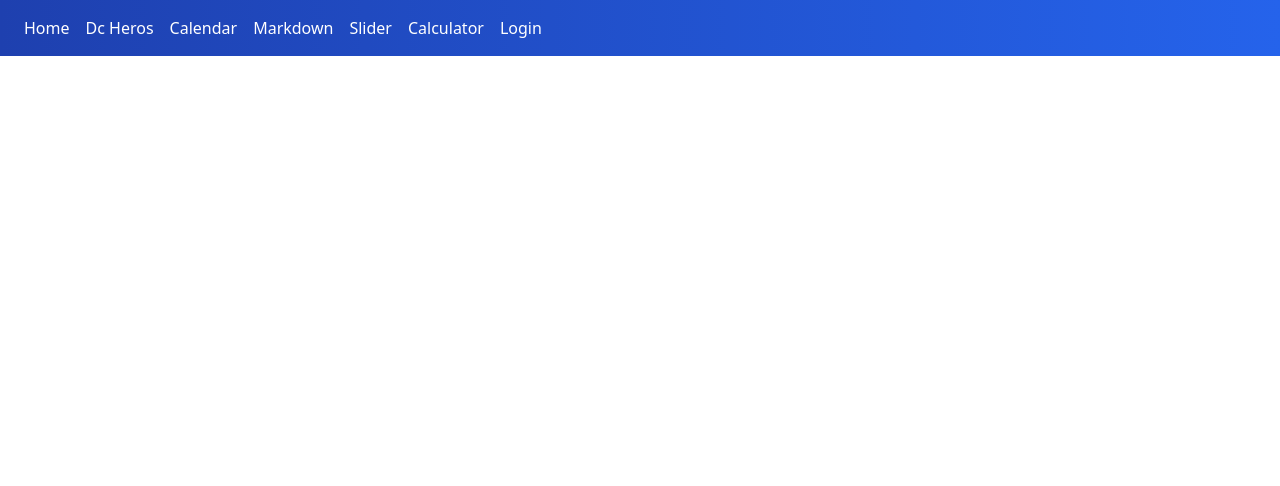
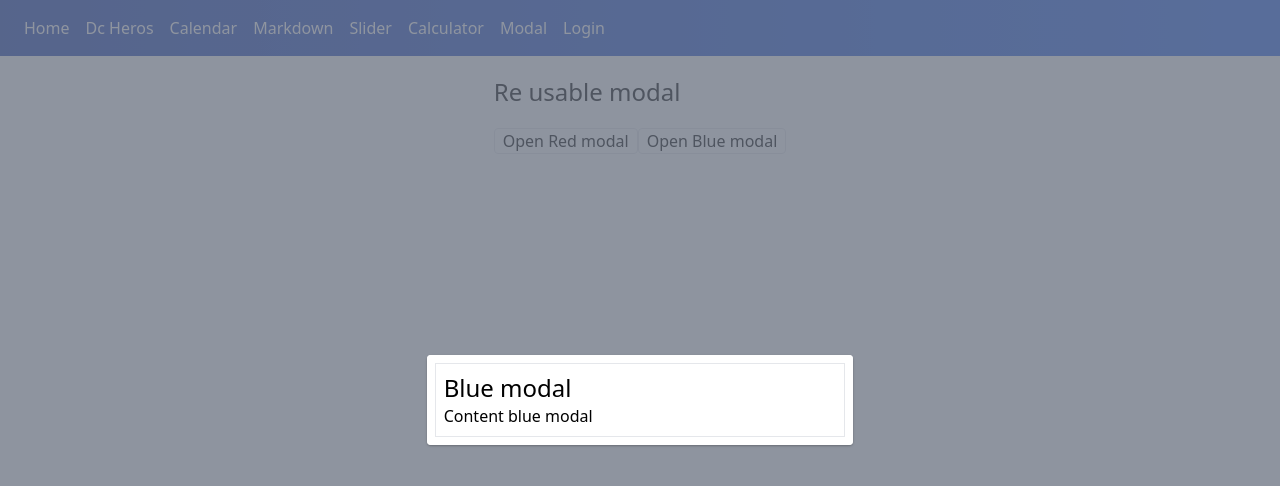
Before and after one commit to santanarscs/learn-vue-typescript, a Vue app: page /reusable-modal in a window 1280 px wide. Shown: the top 486 px of the page. Built offline with nearby package versions, Linux system fonts and the light colour scheme; no server answers.

Commit message:
reusable modal

```diff
--- a/src/components/Header.vue
+++ b/src/components/Header.vue
@@ -31,7 +31,8 @@
         { title: "Calendar", to: "/calendar" },
         { title: "Markdown", to: "/markdown" },
         { title: "Slider", to: "/slider" },
-        { title: "Calculator", to: "/calculator" }
+        { title: "Calculator", to: "/calculator" },
+        { title: "Modal", to: "/reusable-modal" }
       ]
     };
   },
--- /dev/null
+++ b/src/components/Modal.vue
@@ -0,0 +1,35 @@
+<template>
+  <section
+    @click="close"
+    class="z-20 h-screen w-screen bg-gray-500 fixed top-0 left-0 opacity-50"
+  ></section>
+  <div class="absolute inset-0">
+    <div class="flex h-full">
+      <div class=" z-30 m-auto bg-white p-2 rounded shadow w-1/3">
+        <div class="p-2 border">
+          <h1 class="text-2xl">
+            <slot name="title"></slot>
+          </h1>
+          <main>
+            <slot name="body"></slot>
+          </main>
+        </div>
+      </div>
+    </div>
+  </div>
+</template>
+
+<script>
+import { defineComponent } from "vue";
+
+export default defineComponent({
+  setup(_, { emit }) {
+    const close = () => {
+      emit("close");
+    };
+    return { close };
+  }
+});
+</script>
+
+<style></style>
--- a/src/pages/Calendar.vue
+++ b/src/pages/Calendar.vue
@@ -40,7 +40,7 @@
 </template>
 
 <script language="ts">
-import { defineComponent } from 'vue';
+import { defineComponent } from "vue";
 export default defineComponent({
   name: "Calendar",
   data() {
@@ -48,7 +48,7 @@
       currentDate: new Date().getUTCDate(),
       currentMonth: new Date().getMonth(),
       currentYear: new Date().getFullYear(),
-      days: ["Sun", "Mon", "Tue", "Wed", "Thu", "Fri", "Sat"],
+      days: ["Sun", "Mon", "Tue", "Wed", "Thu", "Fri", "Sat"]
     };
   },
   methods: {
--- /dev/null
+++ b/src/pages/ReusableModal.vue
@@ -0,0 +1,45 @@
+<template>
+  <section class="flex flex-wrap w-full">
+    <div class="m-auto">
+      <h1 class="text-2xl my-5">Re usable modal</h1>
+      <Modal v-if="isRedModalOpen" @close="isRedModalOpen = false">
+        <template #title>
+          Red modal
+        </template>
+        <template #body>
+          <p>Content red modal</p>
+        </template>
+      </Modal>
+      <button @click="isRedModalOpen = true" class="border px-2 rounded">
+        Open Red modal
+      </button>
+
+      <Modal v-if="isBlueModalOpen" @close="isBlueModalOpen = false">
+        <template #title>
+          Blue modal
+        </template>
+        <template #body>
+          <p>Content blue modal</p>
+        </template>
+      </Modal>
+      <button @click="isBlueModalOpen = true" class="border px-2 rounded">
+        Open Blue modal
+      </button>
+    </div>
+  </section>
+</template>
+
+<script>
+import { defineComponent, ref } from "vue";
+import Modal from "../components/Modal.vue";
+export default defineComponent({
+  components: { Modal },
+  setup() {
+    const isRedModalOpen = ref(true);
+    const isBlueModalOpen = ref(true);
+    return { isRedModalOpen, isBlueModalOpen };
+  }
+});
+</script>
+
+<style></style>
--- a/src/routes/index.ts
+++ b/src/routes/index.ts
@@ -5,13 +5,15 @@
 import Markdown from "../pages/Markdown.vue";
 import Slider from "../pages/Slider.vue";
 import Calculator from "../pages/Calculator.vue";
+import ReusableModal from "../pages/ReusableModal.vue";
 const routes = [
   { path: "/", component: Home },
   { path: "/dc-heros", component: DcHeros },
   { path: "/calendar", component: Calendar },
   { path: "/markdown", component: Markdown },
   { path: "/slider", component: Slider },
-  { path: "/calculator", component: Calculator }
+  { path: "/calculator", component: Calculator },
+  { path: "/reusable-modal", component: ReusableModal }
 ];
 
 export default createRouter({
```
